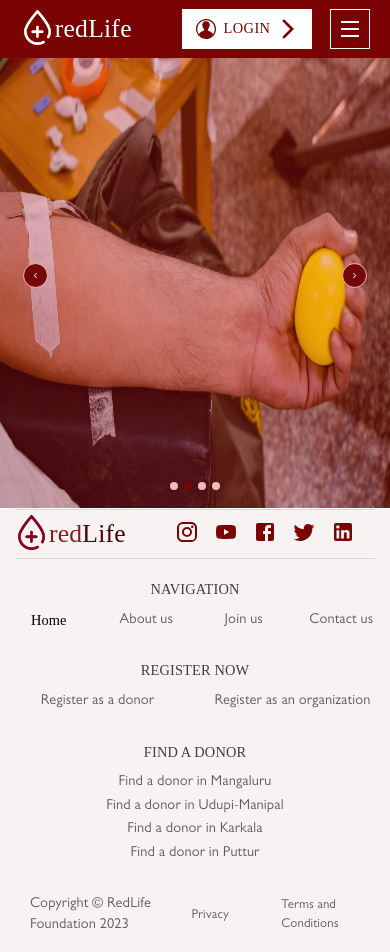
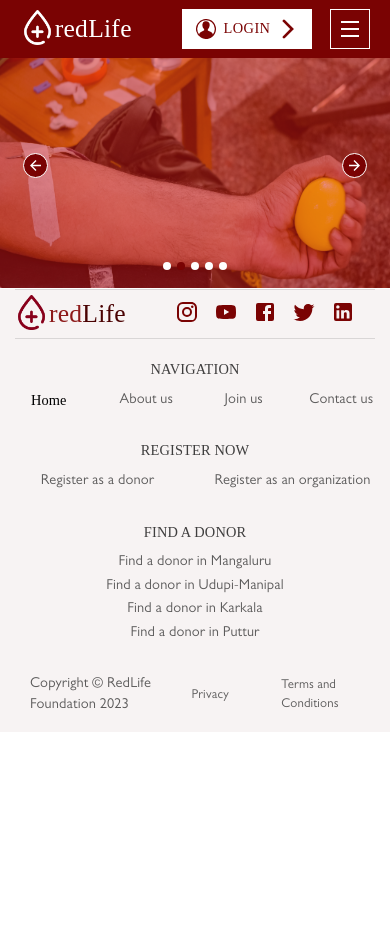
Before and after one commit to shreyasgunaje/redlife-website, a React (Create React App) app: page /home in a window 390 px wide. After the commit the page ends 844 px from the top, so only its background shows below. Built offline with nearby package versions, Linux system fonts and the light colour scheme; a web font is replaced by a local one.

Commit message:
responsive home carousel

```diff
--- a/src/pages/home.jsx
+++ b/src/pages/home.jsx
@@ -4,7 +4,9 @@ import car_img1 from '../assets/images/car-img1.jpg';
 import car_img2 from '../assets/images/car-img2.jpg';
 import car_img3 from '../assets/images/car-img3.jpg';
 import car_img4 from '../assets/images/car-img4.jpg';
+import car_img5 from '../assets/images/car-img5.jpg';
 import { Paper } from '@mui/material';
+import { CarouselNextIcon, CarouselPrevIcon } from '../shared/icon';
 import './home.scss'
 
 function Home() {
@@ -20,6 +22,9 @@ function Home() {
     },
     {
       bannerImg: car_img4,
+    },
+    {
+      bannerImg: car_img5,
     }
 ];
 function Item(props) {
@@ -36,8 +41,8 @@ function Item(props) {
       <div className='carousel_container'>
         <Carousel
           className="banner_carousel"
-          // NextIcon={<CarouselNextIcon />}
-          // PrevIcon={<CarouselPrevIcon />}
+          NextIcon={<CarouselNextIcon />}
+          PrevIcon={<CarouselPrevIcon />}
           // navButtonsAlwaysInvisible={true}
           navButtonsAlwaysVisible={false}
           autoPlay={true}
--- a/src/pages/home.scss
+++ b/src/pages/home.scss
@@ -6,7 +6,22 @@
         position: relative;
         z-index: 3;
         flex: 1;
-        height: 450px;
+        height: 600px;
+        @media screen and (max-width: 1440px) {
+            height: 500px;
+        }
+        @media screen and (max-width: 1200px) {
+            height: 450px;
+        }
+        @media screen and (max-width: 991px) {
+            height: 430px;
+        }
+        @media screen and (max-width: 768px) {
+            height: 350px;
+        }
+        @media screen and (max-width: 576px) {
+            height: 230px;
+        }
         .banner_carousel {
             height: 100%;
             div {
@@ -26,7 +41,6 @@
                     img {
                         width: 100%;
                         height: calc(100% + 98px);
-
 
                         @media screen and (max-width: 1366px) {
                             height: calc(100% + 89px);
@@ -48,12 +62,13 @@
             }
 
             .css-1abc02a {
+                z-index: 10;
                 .MuiButtonBase-root {
                     opacity: 1;
-                    width: 45px;
-                    height: 45px;
+                    width: 40px;
+                    height: 40px;
                     border: 1px solid $white;
-                    background-color: $dark_red;
+                    background-color: $red;
                     margin: 0px 23px;
 
                     @media screen and (max-width: 1023px) {
@@ -67,12 +82,12 @@
                     }
 
                     .MuiSvgIcon-root {
-                        width: 16px;
-                        height: 16px;
+                        width: 15px;
+                        height: 15px;
 
                         @media screen and (max-width: 1023px) {
-                            width: 14px;
-                            height: 14px;
+                            width: 13px;
+                            height: 13px;
                         }
 
                         @media screen and (max-width: 575px) {
@@ -84,12 +99,13 @@
             }
 
             .css-hn784z {
+                z-index: 10;
                 .MuiButtonBase-root {
                     opacity: 1;
-                    width: 45px;
-                    height: 45px;
+                    width: 40px;
+                    height: 40px;
                     border: 1px solid $white;
-                    background-color: $dark_red;
+                    background-color: $red;
                     margin: 0px 23px;
 
                     @media screen and (max-width: 1023px) {
@@ -103,12 +119,12 @@
                     }
 
                     .MuiSvgIcon-root {
-                        width: 16px;
-                        height: 16px;
+                        width: 15px;
+                        height: 15px;
 
                         @media screen and (max-width: 1023px) {
-                            width: 14px;
-                            height: 14px;
+                            width: 13px;
+                            height: 13px;
                         }
 
                         @media screen and (max-width: 575px) {
@@ -120,7 +136,7 @@
             }
 
             .css-1m9128y {
-                z-index: 3;
+                z-index: 10;
                 position: absolute;
                 bottom: 20px;
                 margin: 0px;
@@ -144,7 +160,7 @@
 
                     &.css-8ucetn-MuiButtonBase-root-MuiIconButton-root {
                         .MuiSvgIcon-root {
-                            fill: $dark_red;
+                            fill: $red;
                         }
                     }
                 }
@@ -160,7 +176,7 @@
             width: 100%;
             height: 100%;
             display: flex;
-            background-color: rgba(217, 23, 23, 0.3);
+            background-color: rgba(217, 23, 23, 0.5);
             pointer-events: none;
         }
     }
--- a/src/shared/footer.scss
+++ b/src/shared/footer.scss
@@ -39,6 +39,10 @@
                         //     width: 27px;
                         //     max-height: 27px;
                         // }
+                        @media screen and (max-width: 300px) {
+                            width: 30px;
+                            max-height: 30px;
+                        }
                     }
                     .footer_title{
                         color: $red_2;
@@ -53,6 +57,9 @@
                         // @media screen and (max-width: 576px) {
                         //     font-size: 1.4em;
                         // }
+                        @media screen and (max-width: 300px) {
+                            font-size: 1.4em;
+                        }
                     }
                 }
                 .social_stack{
--- a/src/shared/header.scss
+++ b/src/shared/header.scss
@@ -39,6 +39,10 @@
                 //     width: 27px;
                 //     max-height: 27px;
                 // }
+                @media screen and (max-width: 300px) {
+                    width: 30px;
+                    max-height: 30px;
+                }
             }
             .header_title{
                 color: $white;
@@ -50,6 +54,9 @@
                 // @media screen and (max-width: 576px) {
                 //     font-size: 1.4em;
                 // }
+                @media screen and (max-width: 300px) {
+                    font-size: 1.4em;
+                }
             }
         }
         .MuiList-root{
```
Also changed, not shown: src/assets/images/car-img2.jpg, src/assets/images/car-img4.jpg.
